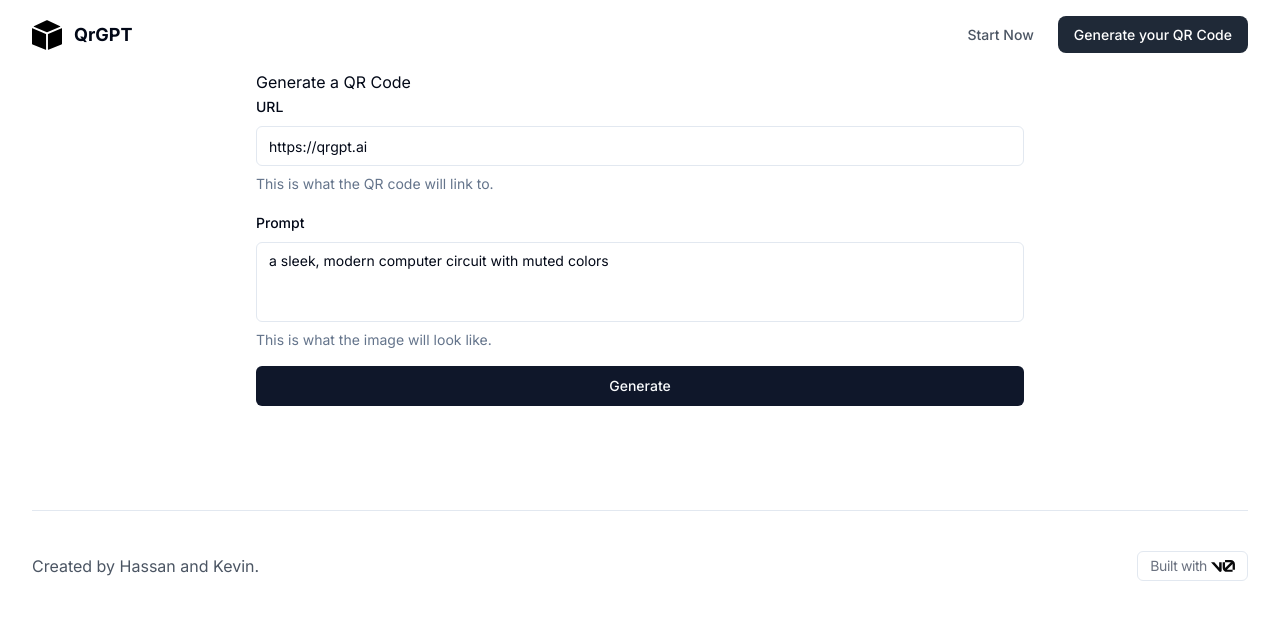
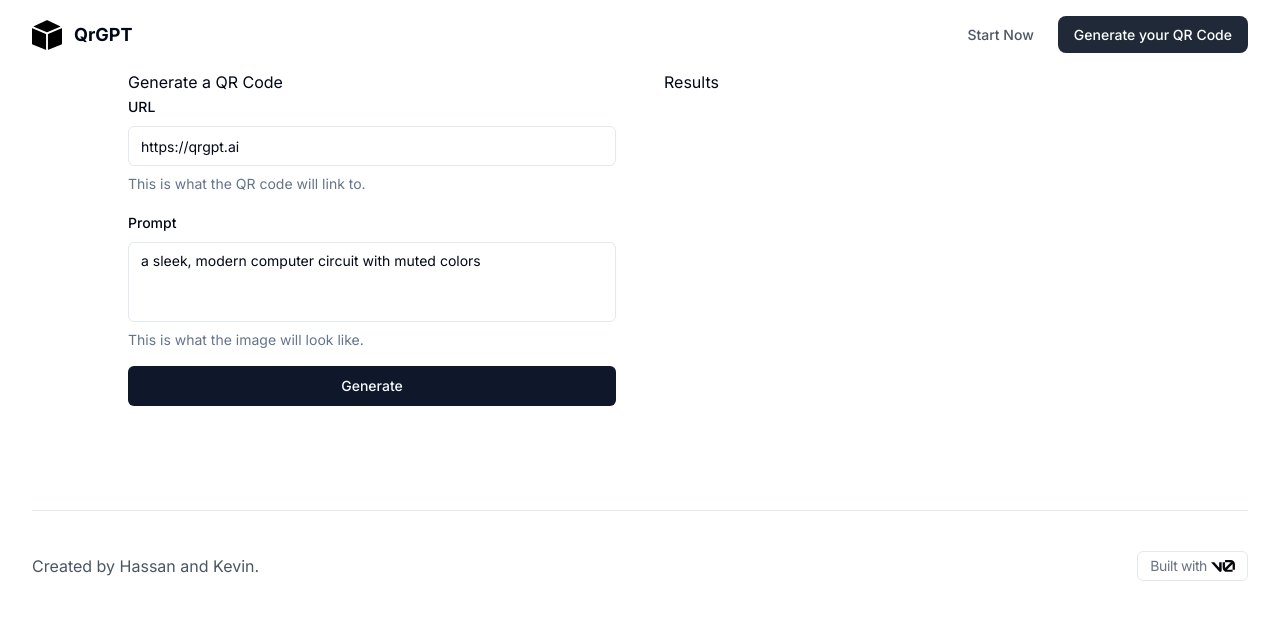
Before and after one commit to Nutlope/qrGPT, a Next.js app: page /generate in a window 1280 px wide. Shown: the top 620 px of the page. Built offline with nearby package versions, Linux system fonts and the light colour scheme.

Commit message:
Two column layout

```diff
--- a/app/generate/page.tsx
+++ b/app/generate/page.tsx
@@ -82,7 +82,8 @@ const GeneratePage: NextPage = () => {
 
   return (
     <div className="flex justify-center items-center flex-col w-full">
-      <div className="max-w-3xl w-full">
+      <div className="max-w-5xl w-full grid grid-cols-1 md:grid-cols-2 gap-6 md:gap-12">
+        <div className="col-span-1">
           <h1>Generate a QR Code</h1>
           <Form {...form}>
             <form onSubmit={form.handleSubmit(handleSubmit)}>
@@ -137,9 +138,11 @@ const GeneratePage: NextPage = () => {
               </div>
             </form>
           </Form>
-
+        </div>
+        <div className="col-span-1">
+          <h2>Results</h2>
           {response && (
-          <div className="mt-8">
+            <>
               <h3 className="text-xl">
                 {isLoading ? "Generating..." : "Complete"}
               </h3>
@@ -147,7 +150,7 @@ const GeneratePage: NextPage = () => {
                 QR code{NUM_PARALLEL_REQUESTS > 1 ? "s" : ""} took{" "}
                 {(response.model_latency_ms / 1000).toFixed(2)} seconds
               </p>
-            <div className="grid grid-cols-4 gap-8">
+              <div className="grid grid-cols-1 gap-8">
                 {response.image_urls.map((imageURL, idx) => (
                   <QrCard
                     key={`${imageURL}-${idx}`}
@@ -156,8 +159,9 @@ const GeneratePage: NextPage = () => {
                   />
                 ))}
               </div>
+            </>
+          )}
         </div>
-        )}
       </div>
     </div>
   );
--- a/components/QrCard/QrCard.tsx
+++ b/components/QrCard/QrCard.tsx
@@ -40,11 +40,14 @@ export const QrCard: React.FC<QrCardProps> = ({
     <div
       className={cn(
         containerClassName,
-        "flex flex-col justify-center items-center gap-y-2"
+        "flex flex-col justify-center relative h-auto items-center border border-gray-300 rounded p-2 shadow group"
       )}
     >
-      <img src={imageURL} className="w-full" />
-      <p className="text-gray-400 text-sm italic">Option {id + 1}</p>
+      <div className="relative flex flex-col justify-center items-center gap-y-2">
+        <div className="absolute opacity-100 w-[80%] h-[80%] border-6 border-yellow-500 border-dashed rounded left-[10%] top-[10%]" />
+        <img src={imageURL} className="w-full rounded" />
+        <p className="text-gray-400 text-sm italic">Option {id + 1}</p>
+      </div>
     </div>
   );
 };
```
Lines whose indentation alone changed are shown as unchanged.
